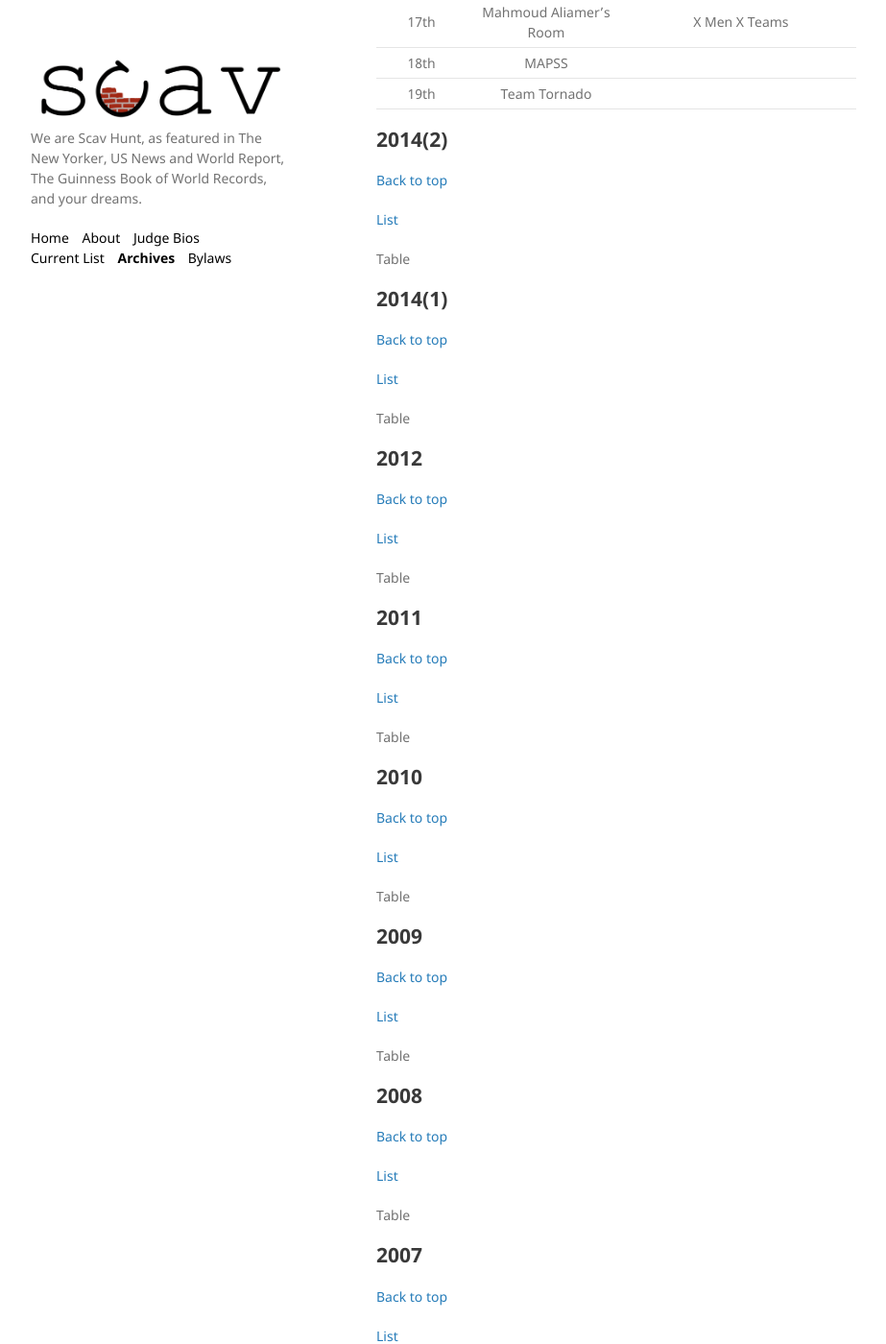
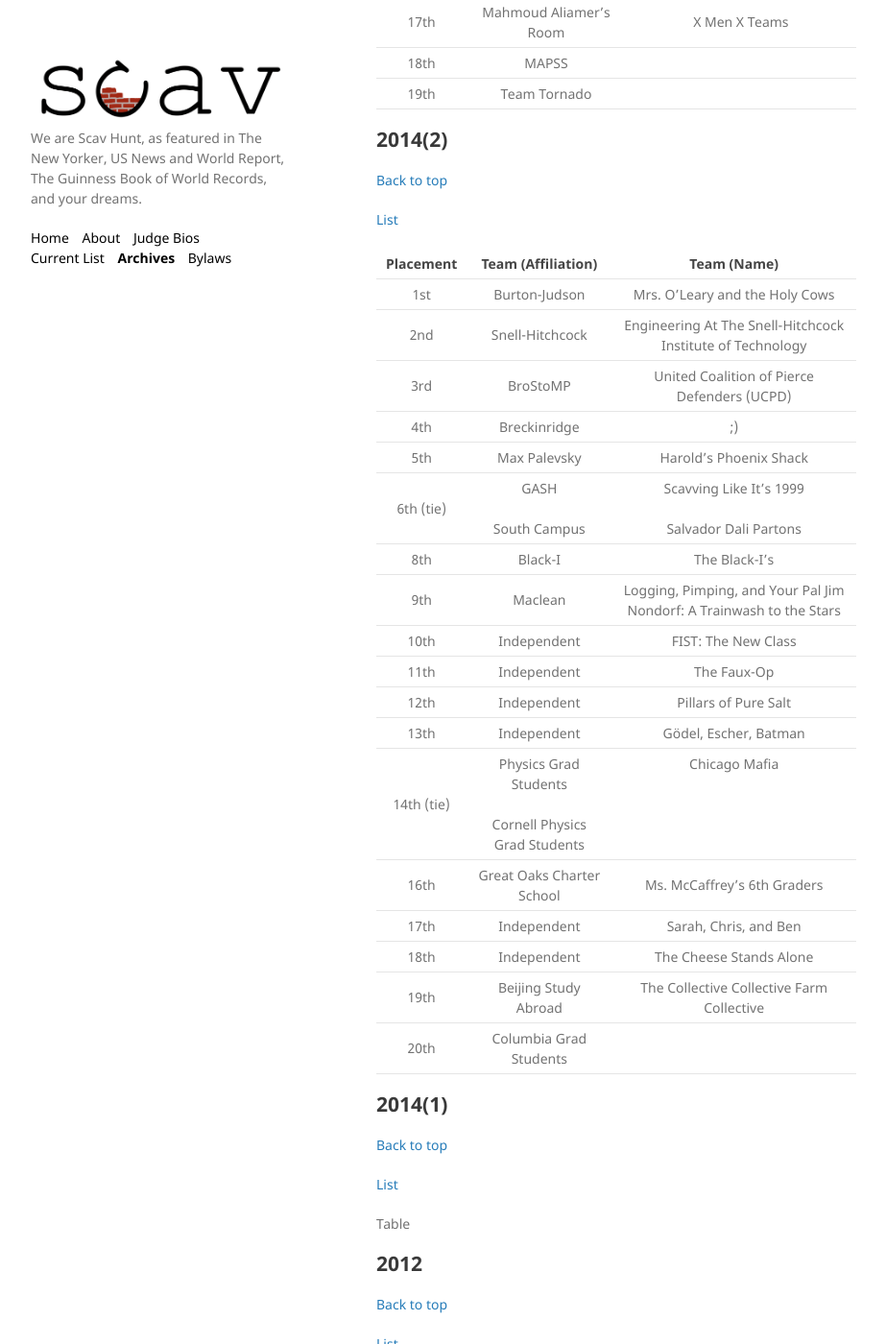
Before and after one commit to scav-hunt/scav-hunt.github.io, a Jekyll site: the page built from _pages/archives.md, in a window 1280 px wide and 1400 px high, scrolled down 15476 px. Shown: the whole window at 96% size, without its empty margins (178-1101 px from the left). Built offline with Jekyll 4.4.1, drawn with Linux system fonts in a browser that asks for light colours.

Commit message:
2014(2) complete

```diff
--- a/_pages/archives.md
+++ b/_pages/archives.md
@@ -453,9 +453,28 @@ The ranks of Hot Side Hot have, at one time or another, included the following (
 ## 2014(2) {#s-2014-2}
 [Back to top](#archives)
 
-[List](/assets/lists/)
+[List](/assets/lists/2014(2).pdf)
 
-Table
+| Placement | Team (Affiliation) | Team (Name) |
+| :---: |  :---:  | :---:  |
+| 1st | Burton-Judson | Mrs. O'Leary and the Holy Cows |
+| 2nd | Snell-Hitchcock | Engineering At The Snell-Hitchcock Institute of Technology |
+| 3rd | BroStoMP | United Coalition of Pierce Defenders (UCPD) |
+| 4th | Breckinridge | ;) |
+| 5th | Max Palevsky | Harold's Phoenix Shack |
+| 6th (tie) | GASH <br><br> South Campus | Scavving Like It's 1999 <br><br> Salvador Dali Partons |
+| 8th | Black-I | The Black-I's |
+| 9th | Maclean | Logging, Pimping, and Your Pal Jim Nondorf: A Trainwash to the Stars |
+| 10th | Independent | FIST: The New Class |
+| 11th | Independent | The Faux-Op |
+| 12th | Independent | Pillars of Pure Salt |
+| 13th | Independent | Gödel, Escher, Batman |
+| 14th (tie) | Physics Grad Students <br><br> Cornell Physics Grad Students | Chicago Mafia <br><br><br><br><br> |
+| 16th | Great Oaks Charter School | Ms. McCaffrey's 6th Graders |
+| 17th | Independent | Sarah, Chris, and Ben |
+| 18th | Independent | The Cheese Stands Alone |
+| 19th | Beijing Study Abroad | The Collective Collective Farm Collective |
+| 20th | Columbia Grad Students |  |
 
 ## 2014(1) {#s-2014-1}
 [Back to top](#archives)
```
